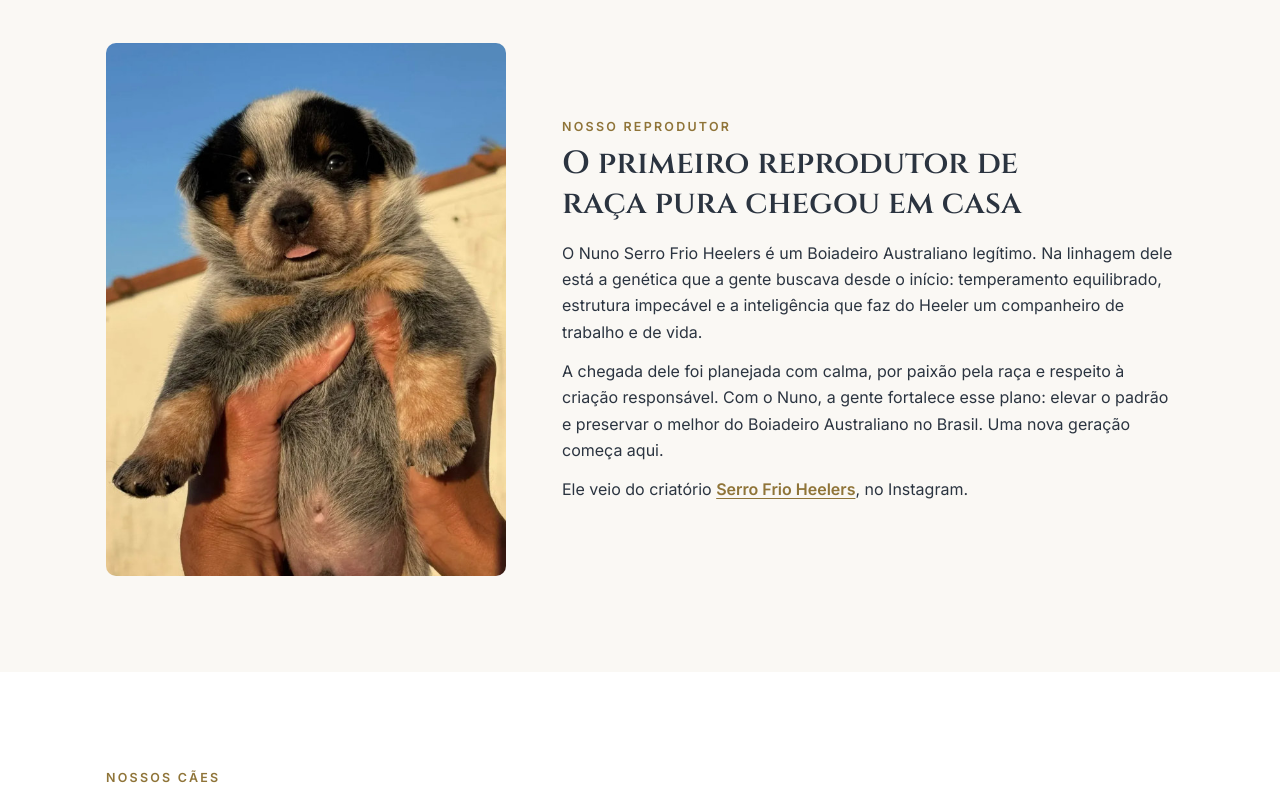
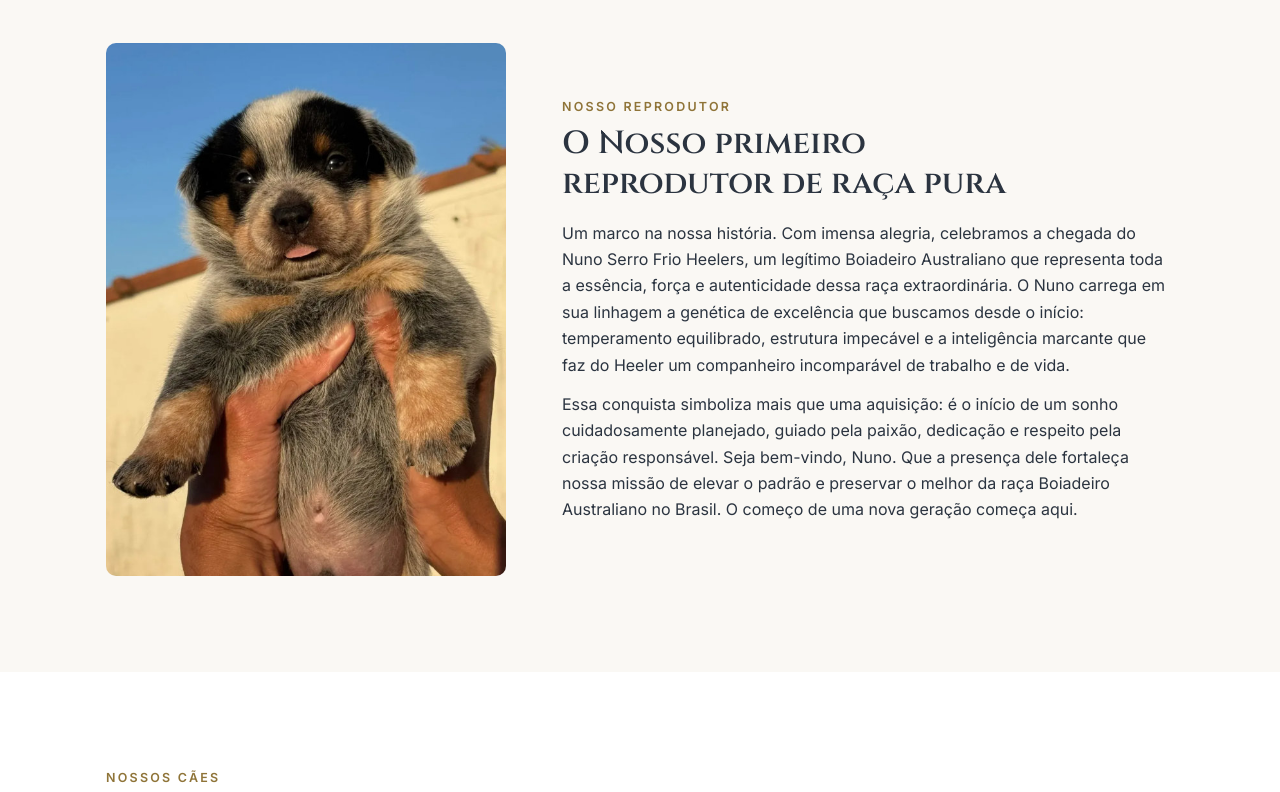
Before and after one commit to pedrosfarias01/canil-estrela-real, a plain HTML site: page index.html in a window 1280 px wide. Shown: the part 1440-2232 px from the top of the page. Drawn offline with Linux system fonts and the light colour scheme.

Commit message:
Aproxima o texto do Nuno ao post e tira a marcação do Instagram
O título passa a ser "O Nosso primeiro reprodutor de raça pura".

Co-authored-by: Pedro Farias <pedrosfarias01@users.noreply.github.com>

```diff
--- a/index.html
+++ b/index.html
@@ -97,10 +97,9 @@
         <img src="images/nuno.jpg" alt="Nuno Serro Frio Heelers filhote, erguido no colo contra o céu azul" class="split-img portrait" loading="lazy">
         <div>
           <p class="eyebrow">Nosso reprodutor</p>
-          <h2>O primeiro reprodutor de raça pura chegou em casa</h2>
-          <p>O Nuno Serro Frio Heelers é um Boiadeiro Australiano legítimo. Na linhagem dele está a genética que a gente buscava desde o início: temperamento equilibrado, estrutura impecável e a inteligência que faz do Heeler um companheiro de trabalho e de vida.</p>
-          <p>A chegada dele foi planejada com calma, por paixão pela raça e respeito à criação responsável. Com o Nuno, a gente fortalece esse plano: elevar o padrão e preservar o melhor do Boiadeiro Australiano no Brasil. Uma nova geração começa aqui.</p>
-          <p>Ele veio do criatório <a class="text-link" href="https://www.instagram.com/serrofrio_heelers/" target="_blank" rel="noopener">Serro Frio Heelers</a>, no Instagram.</p>
+          <h2>O Nosso primeiro reprodutor de raça pura</h2>
+          <p>Um marco na nossa história. Com imensa alegria, celebramos a chegada do Nuno Serro Frio Heelers, um legítimo Boiadeiro Australiano que representa toda a essência, força e autenticidade dessa raça extraordinária. O Nuno carrega em sua linhagem a genética de excelência que buscamos desde o início: temperamento equilibrado, estrutura impecável e a inteligência marcante que faz do Heeler um companheiro incomparável de trabalho e de vida.</p>
+          <p>Essa conquista simboliza mais que uma aquisição: é o início de um sonho cuidadosamente planejado, guiado pela paixão, dedicação e respeito pela criação responsável. Seja bem-vindo, Nuno. Que a presença dele fortaleça nossa missão de elevar o padrão e preservar o melhor da raça Boiadeiro Australiano no Brasil. O começo de uma nova geração começa aqui.</p>
         </div>
       </div>
     </section>
@@ -137,7 +136,7 @@
             <div class="dog-body">
               <h3>Nuno Serro Frio Heelers</h3>
               <p class="dog-meta">Macho · Blue Heeler puro · Reprodutor</p>
-              <p>Nosso primeiro reprodutor de raça pura. Temperamento equilibrado, estrutura impecável e a inteligência da raça. Veio do Serro Frio Heelers.</p>
+              <p>Nosso primeiro reprodutor de raça pura. Temperamento equilibrado, estrutura impecável e a inteligência marcante da raça.</p>
             </div>
           </article>
 
--- a/style.css
+++ b/style.css
@@ -26,13 +26,6 @@ body {
 }
 img { display: block; max-width: 100%; }
 a { color: inherit; }
-a.text-link {
-  color: var(--gold-dark);
-  font-weight: 600;
-  text-decoration-thickness: 1px;
-  text-underline-offset: .18em;
-}
-a.text-link:hover { color: var(--ink); }
 
 h1, h2, h3 { font-family: var(--font-title); font-weight: 600; line-height: 1.25; }
 h1 { font-size: clamp(1.7rem, 4.5vw, 2.6rem); }
```
